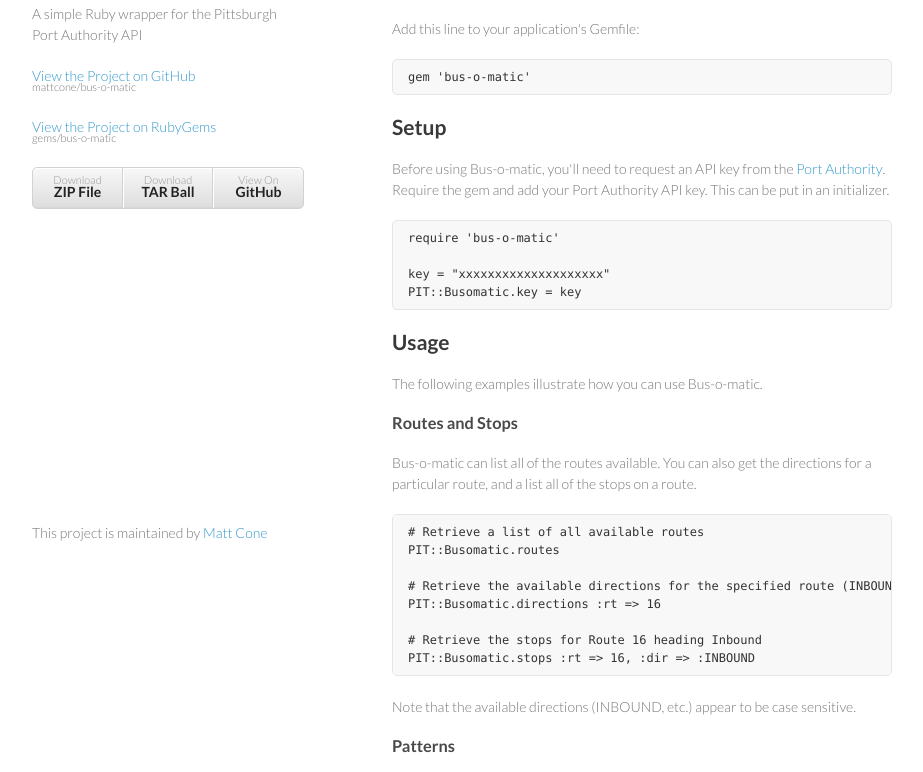
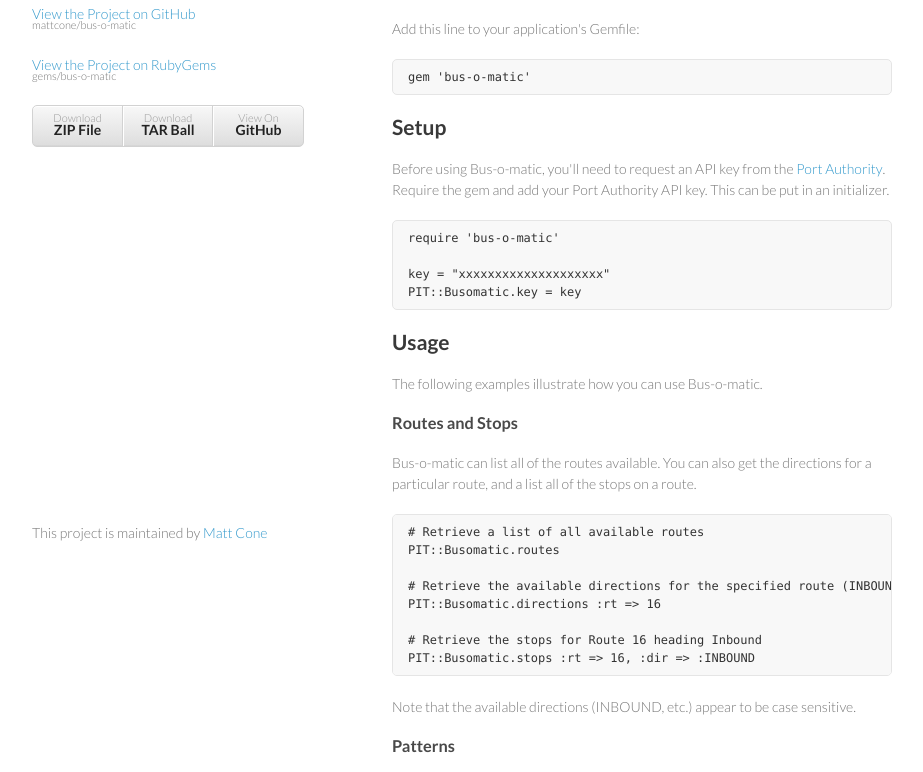
Before and after one commit to mattcone/bus-o-matic, a plain HTML site: page index.html in a window 1280 px wide. Shown: the part 187-959 px from the top of the page, without its empty margins (178-1101 px from the left). Drawn offline with Linux system fonts and the light colour scheme.

Commit message:
Update index.html

```diff
--- a/index.html
+++ b/index.html
@@ -17,7 +17,6 @@
       <header>
         <p><img src="http://cdn.flaticon.com/png/256/48.png" width="75px"></p>
         <h1>Bus-o-matic</h1>
-        <p>A simple Ruby wrapper for the Pittsburgh Port Authority API </p>
 
         <p class="view"><a href="https://github.com/mattcone/bus-o-matic">View the Project on GitHub <small>mattcone/bus-o-matic</small></a></p>
         <p class="view"><a href="https://rubygems.org/gems/bus-o-matic">View the Project on RubyGems <small>gems/bus-o-matic</small></a></p>
```
